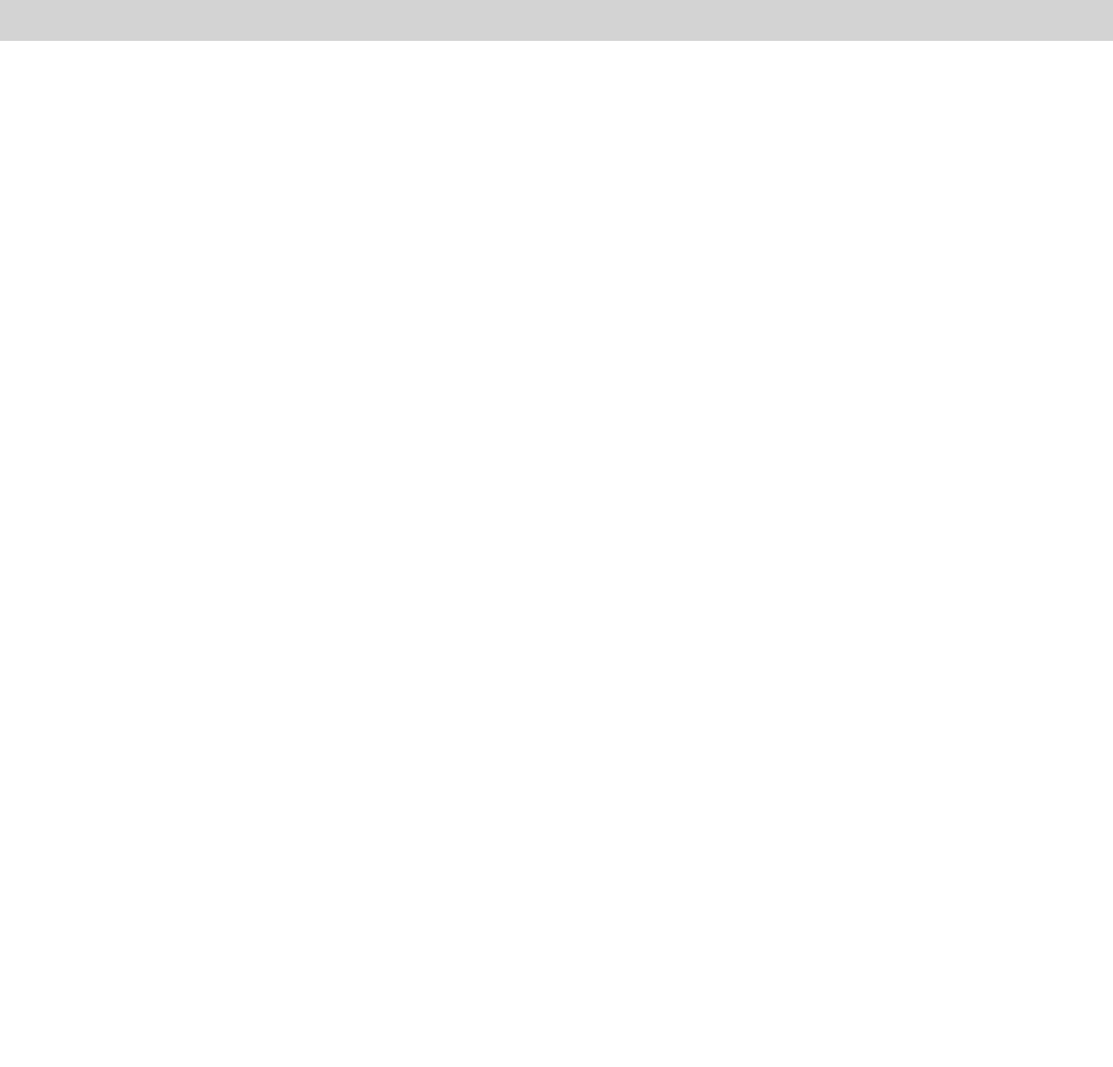
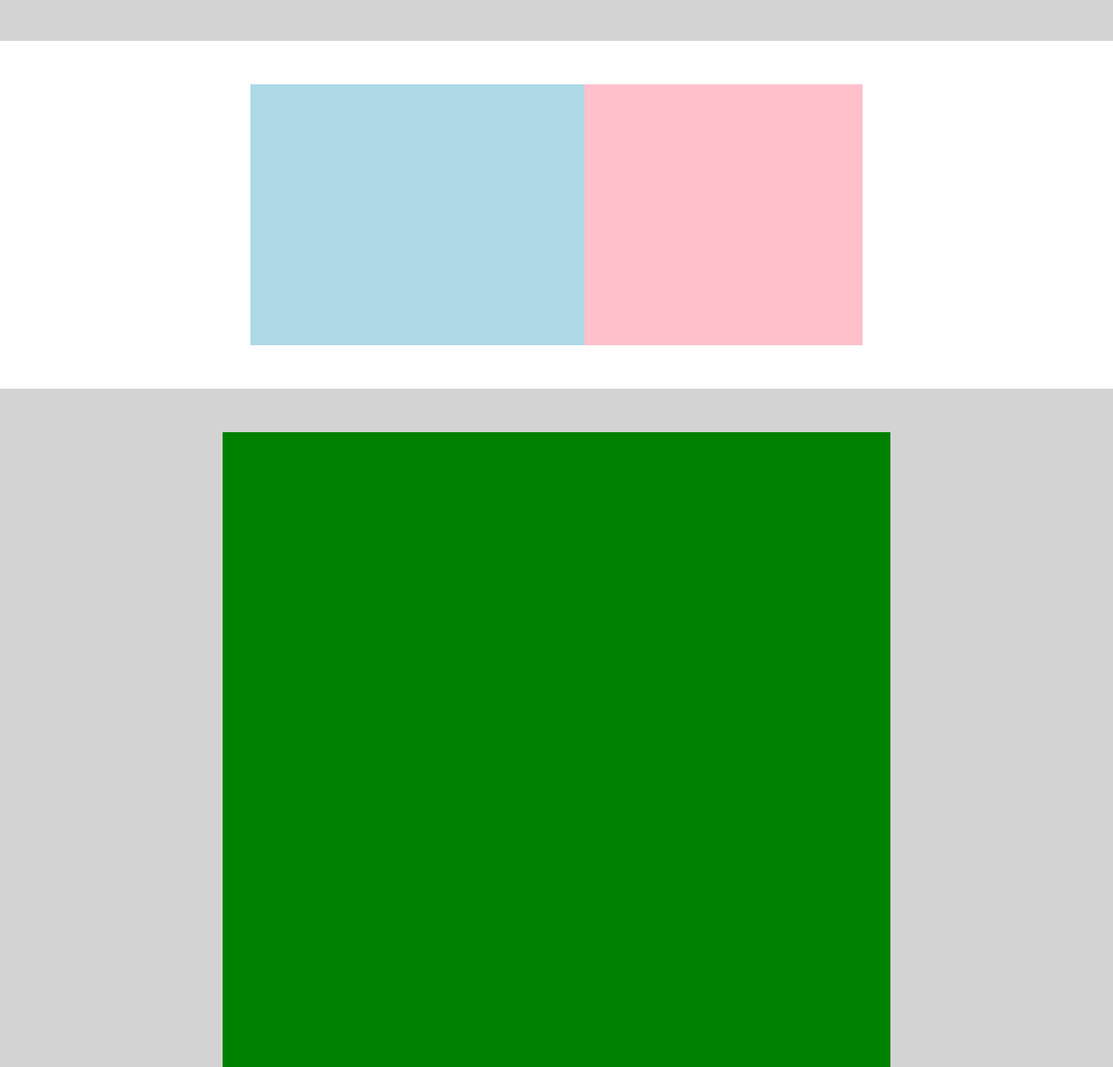
Before and after one commit to robertobenfini/htmlcss-struttura-discord, a plain HTML site: page index.html in a window 1280 px wide. Shown: the part 1313-2540 px from the top of the page at 87% size. Before the commit the page ends 1360 px from the top, so only its background shows below. Drawn offline with Linux system fonts and the light colour scheme.

Commit message:
[FEAT] quarta e quinta parte main

```diff
--- a/css/style.css
+++ b/css/style.css
@@ -93,4 +93,21 @@
 }
 /*fine terza parte*/
 
+/*inizio quinta parte*/
+.sfondo-grigiochiaro{
+    background-color: lightgray;
+    height: 1000px;
+    display: flex;
+    justify-content: center;
+    align-items: center;
+}
+
+.contenitore-verde{
+    width: 60%;
+    background-color: green;
+    height: 900px;
+}
+
+/*fine quinta parte*/
+
 /*fine main*/
--- a/index.html
+++ b/index.html
@@ -46,6 +46,21 @@
                 </div>
             </div>
             <!--fine terza parte-->
+
+             <!--quarta parte-->
+             <div class="sfondo-bianco">
+                <div class="riga-main-1">
+                    <div class="col-lightblue"></div>
+                    <div class="col-pink"></div>
+                </div>
+            </div>
+            <!--fine quarta parte-->
+
+            <!--inizioquintaparte-->
+            <div class="sfondo-grigiochiaro">
+                <div class="contenitore-verde"></div>
+            </div>
+            <!--fine quinta parte-->
         </main>
         <!--fine main-->
     </body>
```
